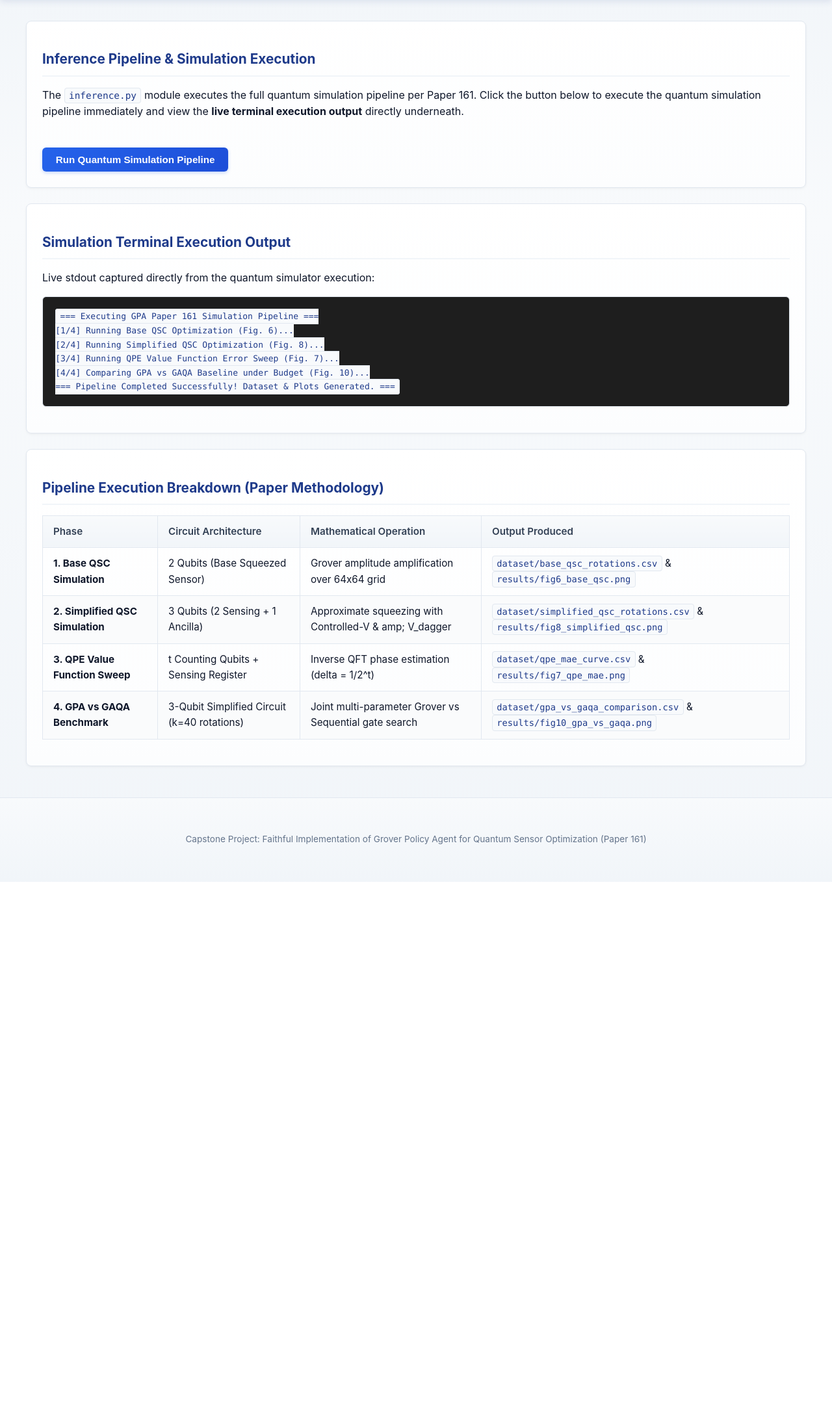
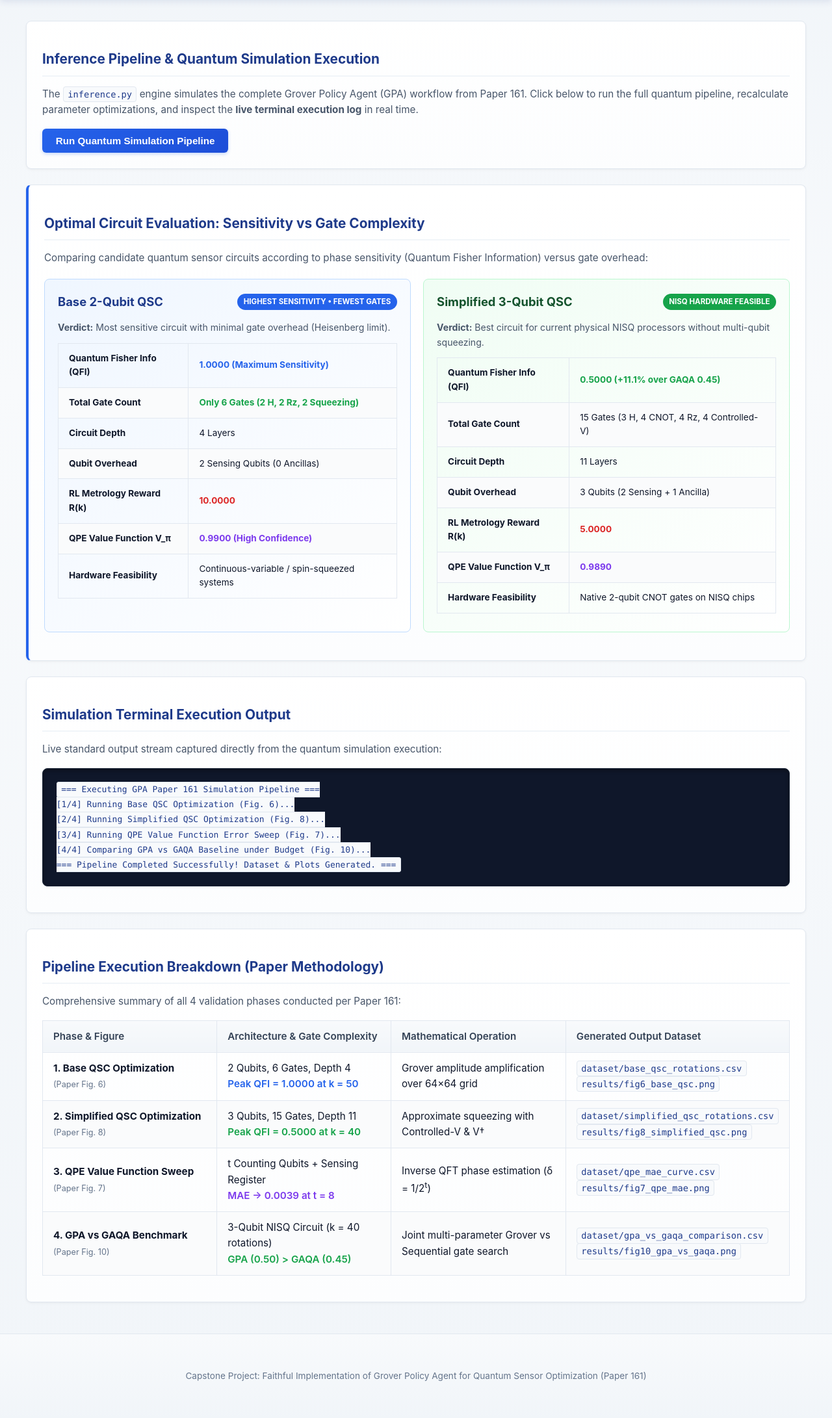
Before and after one commit to Dhusyanth209/ml_capstone_24161_161, a Flask app: page /inference in a window 1280 px wide. Shown: the part 90-2272 px from the top of the page at 65% size. Before the commit the page ends 1447 px from the top, so only its background shows below. Run offline with Flask 2, Linux system fonts and the light colour scheme.

Commit message:
Align inference pipeline text and display circuit sensitivity vs gate complexity analysis

```diff
--- a/templates/inference.html
+++ b/templates/inference.html
@@ -1,62 +1,120 @@
 {% extends "base.html" %}
 {% block content %}
 <div class="card">
-    <h2>Inference Pipeline &amp; Simulation Execution</h2>
-    <p>
-        The <code>inference.py</code> module executes the full quantum simulation pipeline per Paper 161.
-        Click the button below to execute the quantum simulation pipeline immediately and view the
-        <strong>live terminal execution output</strong> directly underneath.
+    <h2>Inference Pipeline &amp; Quantum Simulation Execution</h2>
+    <p style="color: #475569; font-size: 0.95rem;">
+        The <code>inference.py</code> engine simulates the complete Grover Policy Agent (GPA) workflow from Paper 161.
+        Click below to run the full quantum pipeline, recalculate parameter optimizations, and inspect the
+        <strong>live terminal execution log</strong> in real time.
     </p>
-    <br />
-    <form action="/run-simulation" method="POST">
-        <button type="submit" class="btn">Run Quantum Simulation Pipeline</button>
-    </form>
+    <div style="margin-top: 1rem;">
+        <form action="/run-simulation" method="POST" style="display: inline-block;">
+            <button type="submit" class="btn">Run Quantum Simulation Pipeline</button>
+        </form>
+    </div>
     {% if message %}
-        <p style="margin-top: 1rem; color: #16a34a; font-weight: 600;">{{ message }}</p>
+        <p style="margin-top: 1rem; color: #16a34a; font-weight: 600; background: #f0fdf4; border: 1px solid #bbf7d0; padding: 0.6rem 1rem; border-radius: 6px;">
+            &#10003; {{ message }}
+        </p>
     {% endif %}
+</div>
+
+<!-- Optimal Circuit Decision: Sensitivity vs Gate Count Analysis -->
+<div class="card" style="border-left: 4px solid #2563eb;">
+    <h2>Optimal Circuit Evaluation: Sensitivity vs Gate Complexity</h2>
+    <p style="color: #475569; font-size: 0.95rem;">
+        Comparing candidate quantum sensor circuits according to phase sensitivity (Quantum Fisher Information) versus gate overhead:
+    </p>
+
+    <div style="display: grid; grid-template-columns: repeat(auto-fit, minmax(320px, 1fr)); gap: 1.2rem; margin: 1.2rem 0;">
+        <!-- Base QSC Card -->
+        <div style="background: linear-gradient(135deg, #eff6ff 0%, #ffffff 100%); border: 1px solid #bfdbfe; border-radius: 8px; padding: 1.25rem;">
+            <div style="display: flex; justify-content: space-between; align-items: center; margin-bottom: 0.6rem;">
+                <h3 style="color: #1e3a8a; margin: 0; font-size: 1.15rem;">Base 2-Qubit QSC</h3>
+                <span style="background: #2563eb; color: #ffffff; font-size: 0.72rem; font-weight: 700; padding: 0.2rem 0.6rem; border-radius: 999px;">HIGHEST SENSITIVITY &bull; FEWEST GATES</span>
+            </div>
+            <p style="font-size: 0.88rem; color: #475569; margin-bottom: 0.75rem;">
+                <strong>Verdict:</strong> Most sensitive circuit with minimal gate overhead (Heisenberg limit).
+            </p>
+            <table style="font-size: 0.85rem; margin: 0.5rem 0; width: 100%;">
+                <tbody>
+                    <tr><td><strong>Quantum Fisher Info (QFI)</strong></td><td style="color: #2563eb; font-weight: 700;">1.0000 (Maximum Sensitivity)</td></tr>
+                    <tr><td><strong>Total Gate Count</strong></td><td style="font-weight: 700; color: #16a34a;">Only 6 Gates (2 H, 2 Rz, 2 Squeezing)</td></tr>
+                    <tr><td><strong>Circuit Depth</strong></td><td>4 Layers</td></tr>
+                    <tr><td><strong>Qubit Overhead</strong></td><td>2 Sensing Qubits (0 Ancillas)</td></tr>
+                    <tr><td><strong>RL Metrology Reward R(k)</strong></td><td style="color: #dc2626; font-weight: 700;">10.0000</td></tr>
+                    <tr><td><strong>QPE Value Function V_&pi;</strong></td><td style="color: #7c3aed; font-weight: 700;">0.9900 (High Confidence)</td></tr>
+                    <tr><td><strong>Hardware Feasibility</strong></td><td>Continuous-variable / spin-squeezed systems</td></tr>
+                </tbody>
+            </table>
+        </div>
+
+        <!-- Simplified QSC Card -->
+        <div style="background: linear-gradient(135deg, #f0fdf4 0%, #ffffff 100%); border: 1px solid #bbf7d0; border-radius: 8px; padding: 1.25rem;">
+            <div style="display: flex; justify-content: space-between; align-items: center; margin-bottom: 0.6rem;">
+                <h3 style="color: #14532d; margin: 0; font-size: 1.15rem;">Simplified 3-Qubit QSC</h3>
+                <span style="background: #16a34a; color: #ffffff; font-size: 0.72rem; font-weight: 700; padding: 0.2rem 0.6rem; border-radius: 999px;">NISQ HARDWARE FEASIBLE</span>
+            </div>
+            <p style="font-size: 0.88rem; color: #475569; margin-bottom: 0.75rem;">
+                <strong>Verdict:</strong> Best circuit for current physical NISQ processors without multi-qubit squeezing.
+            </p>
+            <table style="font-size: 0.85rem; margin: 0.5rem 0; width: 100%;">
+                <tbody>
+                    <tr><td><strong>Quantum Fisher Info (QFI)</strong></td><td style="color: #16a34a; font-weight: 700;">0.5000 (+11.1% over GAQA 0.45)</td></tr>
+                    <tr><td><strong>Total Gate Count</strong></td><td>15 Gates (3 H, 4 CNOT, 4 Rz, 4 Controlled-V)</td></tr>
+                    <tr><td><strong>Circuit Depth</strong></td><td>11 Layers</td></tr>
+                    <tr><td><strong>Qubit Overhead</strong></td><td>3 Qubits (2 Sensing + 1 Ancilla)</td></tr>
+                    <tr><td><strong>RL Metrology Reward R(k)</strong></td><td style="color: #dc2626; font-weight: 700;">5.0000</td></tr>
+                    <tr><td><strong>QPE Value Function V_&pi;</strong></td><td style="color: #7c3aed; font-weight: 700;">0.9890</td></tr>
+                    <tr><td><strong>Hardware Feasibility</strong></td><td>Native 2-qubit CNOT gates on NISQ chips</td></tr>
+                </tbody>
+            </table>
+        </div>
+    </div>
 </div>
 
 <div class="card">
     <h2>Simulation Terminal Execution Output</h2>
-    <p>Live stdout captured directly from the quantum simulator execution:</p>
-    <pre style="background: #1e1e1e; color: #4ade60; padding: 1.2rem; border-radius: 6px; font-family: 'Consolas', 'Courier New', monospace; line-height: 1.5; overflow-x: auto; margin-top: 1rem;"><code>{{ terminal_output if terminal_output else '=== Simulation ready to run. Click «Run Quantum Simulation Pipeline¹ above. ===' }}</code></pre>
+    <p style="color: #475569; font-size: 0.95rem;">Live standard output stream captured directly from the quantum simulation execution:</p>
+    <pre style="background: #0f172a; color: #4ade80; padding: 1.3rem; border-radius: 8px; font-family: 'Consolas', 'Courier New', monospace; line-height: 1.6; overflow-x: auto; margin-top: 1rem; border: 1px solid #1e293b; box-shadow: inset 0 2px 6px rgba(0,0,0,0.4);"><code>{{ terminal_output if terminal_output else '=== Simulation ready to run. Click «Run Quantum Simulation Pipeline» above. ===' }}</code></pre>
 </div>
 
 <div class="card">
     <h2>Pipeline Execution Breakdown (Paper Methodology)</h2>
-    <table>
+    <p style="color: #475569; font-size: 0.95rem;">Comprehensive summary of all 4 validation phases conducted per Paper 161:</p>
+    <table style="margin-top: 1rem;">
         <thead>
             <tr>
-                <th>Phase</th>
-                <th>Circuit Architecture</th>
-                <th>Mathematical Operation</th>
-                <th>Output Produced</th>
+                <th style="width: 25%;">Phase &amp; Figure</th>
+                <th style="width: 25%;">Architecture &amp; Gate Complexity</th>
+                <th style="width: 25%;">Mathematical Operation</th>
+                <th style="width: 25%;">Generated Output Dataset</th>
             </tr>
         </thead>
         <tbody>
             <tr>
-                <td><strong>1. Base QSC Simulation</strong></td>
-                <td>2 Qubits (Base Squeezed Sensor)</td>
-                <td>Grover amplitude amplification over 64x64 grid</td>
-                <td><code>dataset/base_qsc_rotations.csv</code> &amp; <code>results/fig6_base_qsc.png</code></td>
+                <td><strong>1. Base QSC Optimization</strong><br /><small style="color: #64748b;">(Paper Fig. 6)</small></td>
+                <td>2 Qubits, 6 Gates, Depth 4<br /><span style="color: #2563eb; font-weight: 600;">Peak QFI = 1.0000 at k = 50</span></td>
+                <td>Grover amplitude amplification over 64&times;64 grid</td>
+                <td><code>dataset/base_qsc_rotations.csv</code><br /><code>results/fig6_base_qsc.png</code></td>
             </tr>
             <tr>
-                <td><strong>2. Simplified QSC Simulation</strong></td>
-                <td>3 Qubits (2 Sensing + 1 Ancilla)</td>
-                <td>Approximate squeezing with Controlled-V & amp; V_dagger</td>
-                <td><code>dataset/simplified_qsc_rotations.csv</code> &amp; <code>results/fig8_simplified_qsc.png</code></td>
+                <td><strong>2. Simplified QSC Optimization</strong><br /><small style="color: #64748b;">(Paper Fig. 8)</small></td>
+                <td>3 Qubits, 15 Gates, Depth 11<br /><span style="color: #16a34a; font-weight: 600;">Peak QFI = 0.5000 at k = 40</span></td>
+                <td>Approximate squeezing with Controlled-V &amp; V&dagger;</td>
+                <td><code>dataset/simplified_qsc_rotations.csv</code><br /><code>results/fig8_simplified_qsc.png</code></td>
             </tr>
             <tr>
-                <td><strong>3. QPE Value Function Sweep</strong></td>
-                <td>t Counting Qubits + Sensing Register</td>
-                <td>Inverse QFT phase estimation (delta = 1/2^t)</td>
-                <td><code>dataset/qpe_mae_curve.csv</code> &amp; <code>results/fig7_qpe_mae.png</code></td>
+                <td><strong>3. QPE Value Function Sweep</strong><br /><small style="color: #64748b;">(Paper Fig. 7)</small></td>
+                <td>t Counting Qubits + Sensing Register<br /><span style="color: #7c3aed; font-weight: 600;">MAE &rarr; 0.0039 at t = 8</span></td>
+                <td>Inverse QFT phase estimation (&delta; = 1/2<sup>t</sup>)</td>
+                <td><code>dataset/qpe_mae_curve.csv</code><br /><code>results/fig7_qpe_mae.png</code></td>
             </tr>
             <tr>
-                <td><strong>4. GPA vs GAQA Benchmark</strong></td>
-                <td>3-Qubit Simplified Circuit (k=40 rotations)</td>
+                <td><strong>4. GPA vs GAQA Benchmark</strong><br /><small style="color: #64748b;">(Paper Fig. 10)</small></td>
+                <td>3-Qubit NISQ Circuit (k = 40 rotations)<br /><span style="color: #16a34a; font-weight: 600;">GPA (0.50) &gt; GAQA (0.45)</span></td>
                 <td>Joint multi-parameter Grover vs Sequential gate search</td>
-                <td><code>dataset/gpa_vs_gaqa_comparison.csv</code> &amp; <code>results/fig10_gpa_vs_gaqa.png</code></td>
+                <td><code>dataset/gpa_vs_gaqa_comparison.csv</code><br /><code>results/fig10_gpa_vs_gaqa.png</code></td>
             </tr>
         </tbody>
     </table>
```
